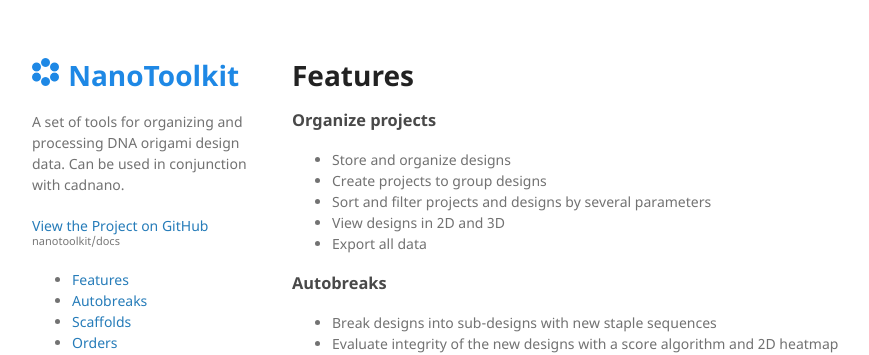
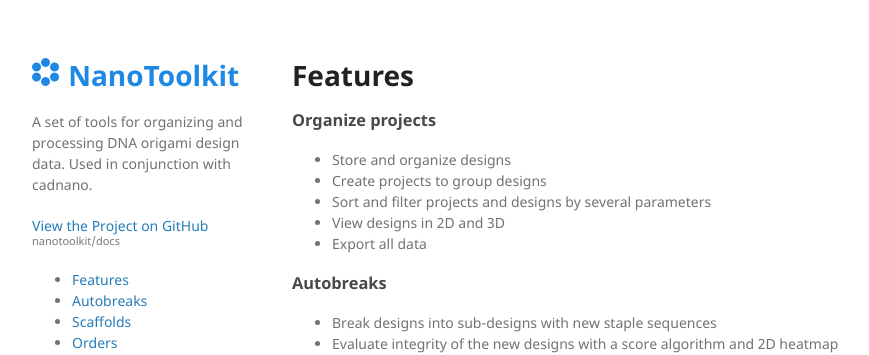
Before and after one commit to nanotoolkit/docs, a Jekyll site: the page built from index.md, in a window 1280 px wide. Shown: the top 355 px of the page, without its empty margins (178-1047 px from the left). Built offline with Jekyll 4.4.1, drawn with Linux system fonts in a browser that asks for light colours; our own code applies the rules of GitHub Pages for plain Markdown files.

Commit message:
Update _config.yml

```diff
--- a/_config.yml
+++ b/_config.yml
@@ -1,6 +1,6 @@
 title: NanoToolkit
 logo: /assets/img/logo-trimmed.png
-description: A set of tools for organizing and processing DNA origami design data. Can be used in conjunction with cadnano.
+description: A set of tools for organizing and processing DNA origami design data. Used in conjunction with cadnano.
 show_downloads: false
 google_analytics: false
 theme: jekyll-theme-minimal
```
